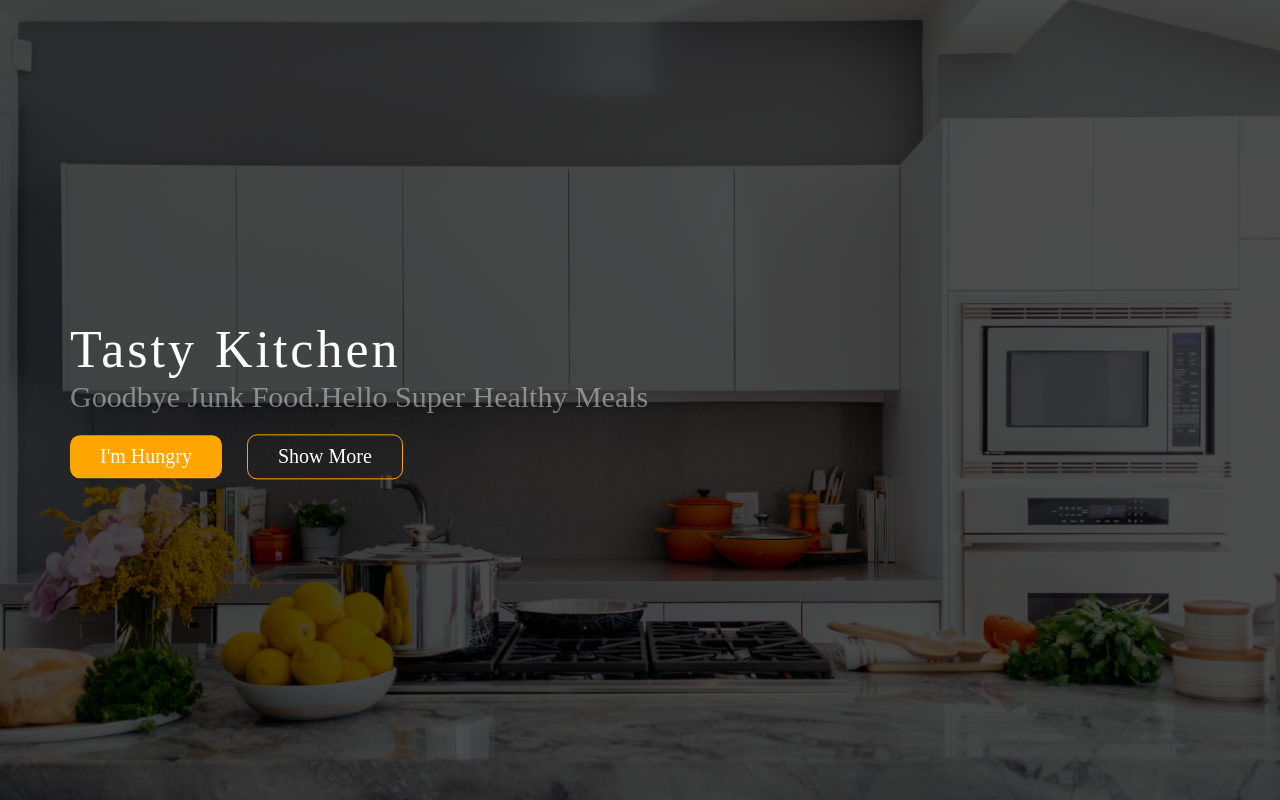
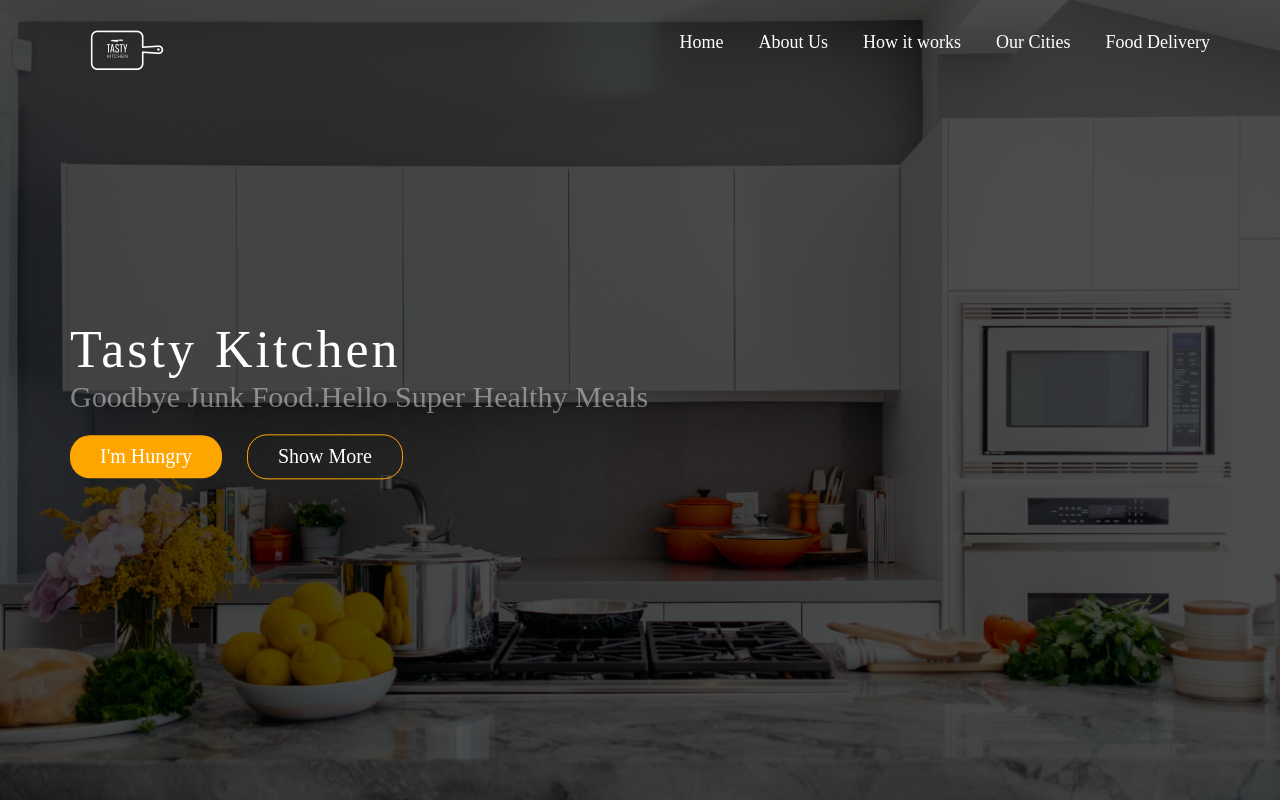
Before and after one commit to williamgyasi/TastyKitchen, a PHP site: page / in a window 1280 px wide. Run offline with PHP 8.4, Linux system fonts and the light colour scheme.

Commit message:
Header Completion

```diff
--- a/css/style.css
+++ b/css/style.css
@@ -62,7 +62,7 @@ header{
     display: inline-block;
     margin-top: 20px;
     font-weight: 300;
-    border-radius: 10px;
+    border-radius: 20px;
     border: 1px solid orange;
     transition: background-color 0.2s ease;
 
@@ -73,4 +73,37 @@ background-color: orange;
 border: none;
 }
 .btn-ghost{
+
 }
+
+.logo{
+    width: 100px;
+    height: auto;
+    float: left;
+}
+
+.main-nav{
+    float: right;
+    list-style: none;
+
+
+}
+.main-nav li{
+    display: inline-block;
+    margin-left: 30px;
+    margin-top: 30px;
+
+}
+
+.main-nav li a{
+    text-decoration: none;
+    color: white;
+    padding: 8px 0;
+    font-size: 90%;
+    font-weight: 400;
+    transition: border-bottom 0.2s ease;
+}
+.main-nav li a:hover ,.main-nav li a:active{
+    border-bottom: 2px solid orange;
+
+}
--- a/index.html
+++ b/index.html
@@ -10,6 +10,19 @@
 
 <body>
    <header>
+       <nav>
+           <div class="row">
+            <img src="./assets/logo.png" class="logo" alt="logo"/>
+               <ul class="main-nav">
+
+                   <li><a href="#">Home</a></li>
+                   <li><a href="#">About Us</a></li>
+                   <li><a href="#">How it works</a></li>
+                   <li><a href="#">Our Cities</a></li>
+                   <li><a href="#">Food Delivery</a></li>
+               </ul>
+           </div>
+       </nav>
        <div class="hero-text-box">
            <h1>Tasty Kitchen</h1>
            <h3>Goodbye Junk Food.Hello Super Healthy Meals</h3>
```
Also changed, not shown: assets/logo.png (added).
